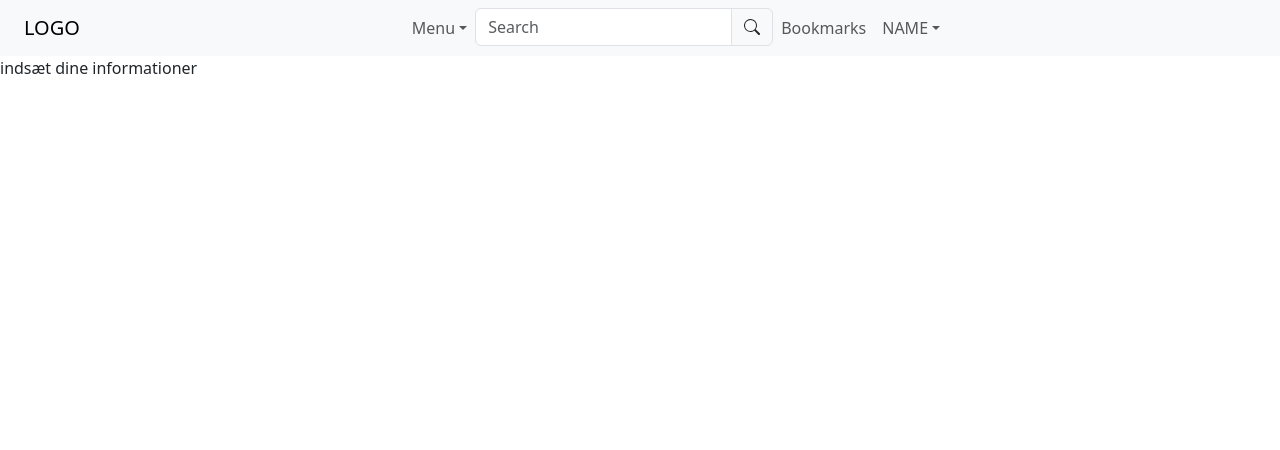
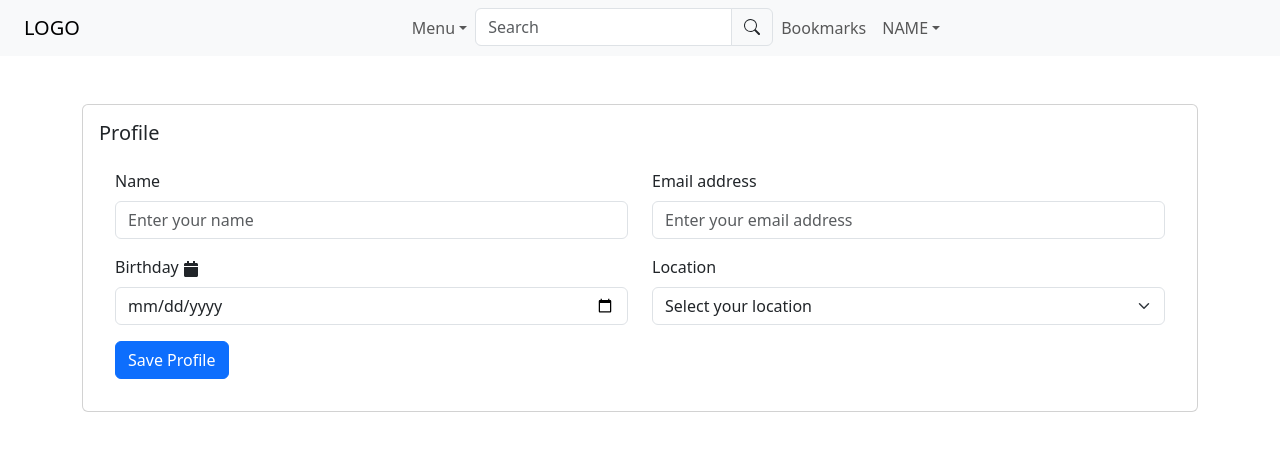
Before and after one commit to SofNyb/moviedatabase, a React (Vite) app: page /profile in a window 1280 px wide. Shown: the top 450 px of the page. Built offline with nearby package versions, Linux system fonts and the light colour scheme; no server answers.

Commit message:
form for profile handling

```diff
--- a/src/Login/Profile.jsx
+++ b/src/Login/Profile.jsx
@@ -1,7 +1,145 @@
-import React from "react";
+import { Container, Form, Button, Card, Row, Col } from "react-bootstrap";
+import { useState, useEffect } from "react";
+import { useNavigate } from "react-router-dom";
+import { authService, userService } from "../services";
+import { FaCalendar } from "react-icons/fa";
 
 const Profile = () => {
-  return <div>indsæt dine informationer</div>;
+  const [user, setUser] = useState(null);
+  const [email, setEmail] = useState("");
+  const [name, setName] = useState("");
+  const [birthday, setBirthday] = useState("");
+  const [location, setLocation] = useState("");
+  const [loading, setLoading] = useState(true);
+  const [error, setError] = useState("");
+  const navigate = useNavigate();
+
+  useEffect(() => {
+    const fetchUserData = async () => {
+      try {
+        const userData = await authService.getCurrentUser();
+        console.log("User data from backend:", userData);
+        console.log("userData.name:", userData.name);
+        console.log("userData.email:", userData.email);
+        console.log("Full JSON:", JSON.stringify(userData, null, 2));
+        setUser(userData);
+        // Backend should return both email and name separately
+        setEmail(userData.email || userData.name || "");
+        setName(userData.name || "");
+        setBirthday(userData.birthday || "");
+        setLocation(userData.location || "");
+      } catch (error) {
+        console.error("Error fetching user data:", error);
+      } finally {
+        setLoading(false);
+      }
+    };
+
+    fetchUserData();
+  }, []);
+
+  const handleSubmit = async (e) => {
+    e.preventDefault();
+    setError("");
+    setLoading(true);
+
+    try {
+      // TODO: Add update profile API call here
+      // await userService.updateProfile({ email, name, birthday, location });
+      console.log("Profile data:", {
+        email,
+        name,
+        birthday,
+        location,
+      });
+      alert("Profile saved successfully!");
+    } catch (err) {
+      setError(err.response?.data?.message || "Failed to save profile");
+    } finally {
+      setLoading(false);
+    }
+  };
+
+  return (
+    <Container>
+      <Card className="mt-5 p-3">
+        <Card.Title>Profile</Card.Title>
+        <Card.Body>
+          {loading ? (
+            <p>Loading...</p>
+          ) : (
+            <Form onSubmit={handleSubmit}>
+              <Row>
+                <Col md={6}>
+                  <Form.Group className="mb-3" controlId="name">
+                    <Form.Label>Name</Form.Label>
+                    <Form.Control
+                      type="text"
+                      placeholder="Enter your name"
+                      value={name}
+                      onChange={(e) => setName(e.target.value)}
+                    />
+                  </Form.Group>
+                </Col>
+
+                <Col md={6}>
+                  <Form.Group className="mb-3" controlId="email">
+                    <Form.Label>Email address</Form.Label>
+                    <Form.Control
+                      type="email"
+                      placeholder="Enter your email address"
+                      value={email}
+                      onChange={(e) => setEmail(e.target.value)}
+                      required
+                    />
+                  </Form.Group>
+                </Col>
+              </Row>
+
+              <Row>
+                <Col md={6}>
+                  <Form.Group className="mb-3" controlId="birthday">
+                    <Form.Label>
+                      Birthday <FaCalendar />
+                    </Form.Label>
+                    <Form.Control
+                      type="date"
+                      placeholder="Enter your birthday"
+                      value={birthday}
+                      onChange={(e) => setBirthday(e.target.value)}
+                    />
+                  </Form.Group>
+                </Col>
+
+                <Col md={6}>
+                  <Form.Group className="mb-3" controlId="location">
+                    <Form.Label>Location</Form.Label>
+                    <Form.Select
+                      aria-label="Select location"
+                      value={location}
+                      onChange={(e) => setLocation(e.target.value)}
+                    >
+                      <option value="">Select your location</option>
+                      <option value="DA">DA</option>
+                      <option value="UK">UK</option>
+                      <option value="US">US</option>
+                      <option value="Other">Other</option>
+                    </Form.Select>
+                  </Form.Group>
+                </Col>
+              </Row>
+
+              {error && <p className="text-danger">{error}</p>}
+
+              <Button variant="primary" type="submit" disabled={loading}>
+                {loading ? "Saving..." : "Save Profile"}
+              </Button>
+            </Form>
+          )}
+        </Card.Body>
+      </Card>
+    </Container>
+  );
 };
 
 export default Profile;
```
